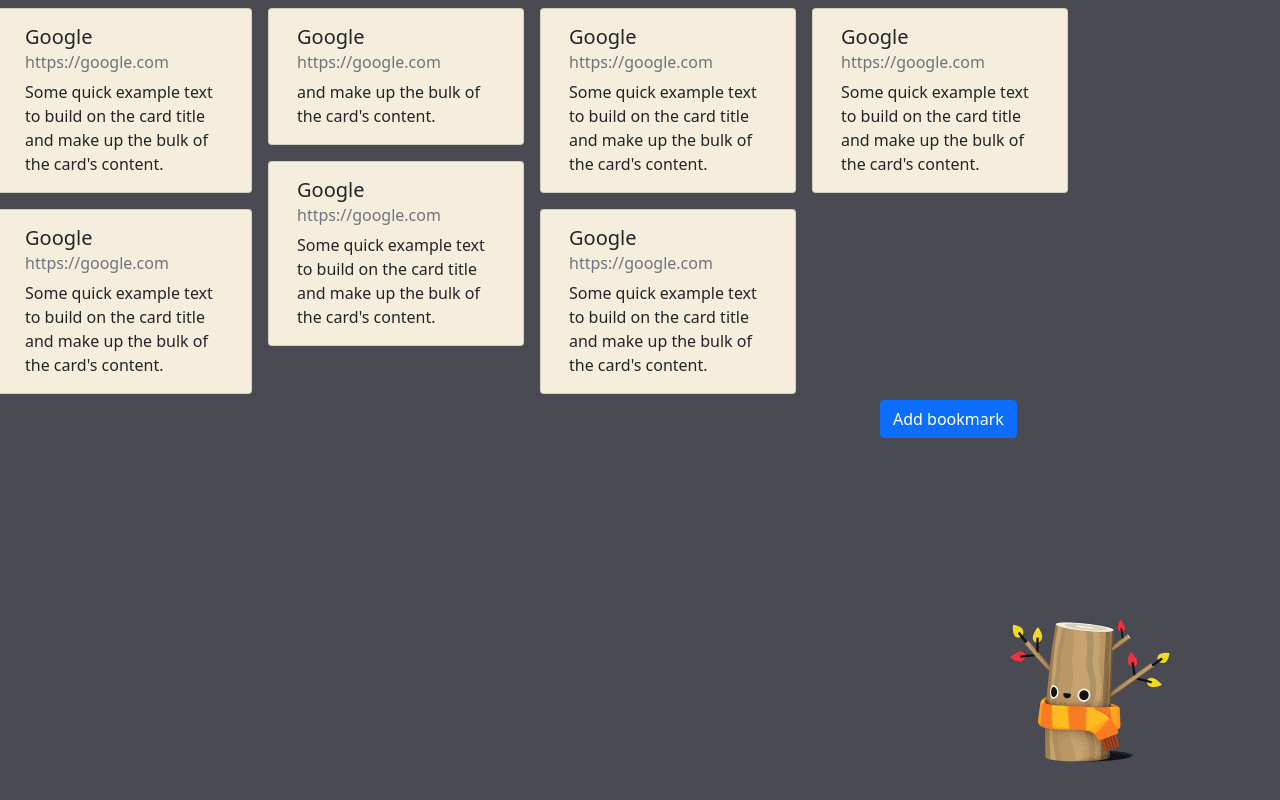
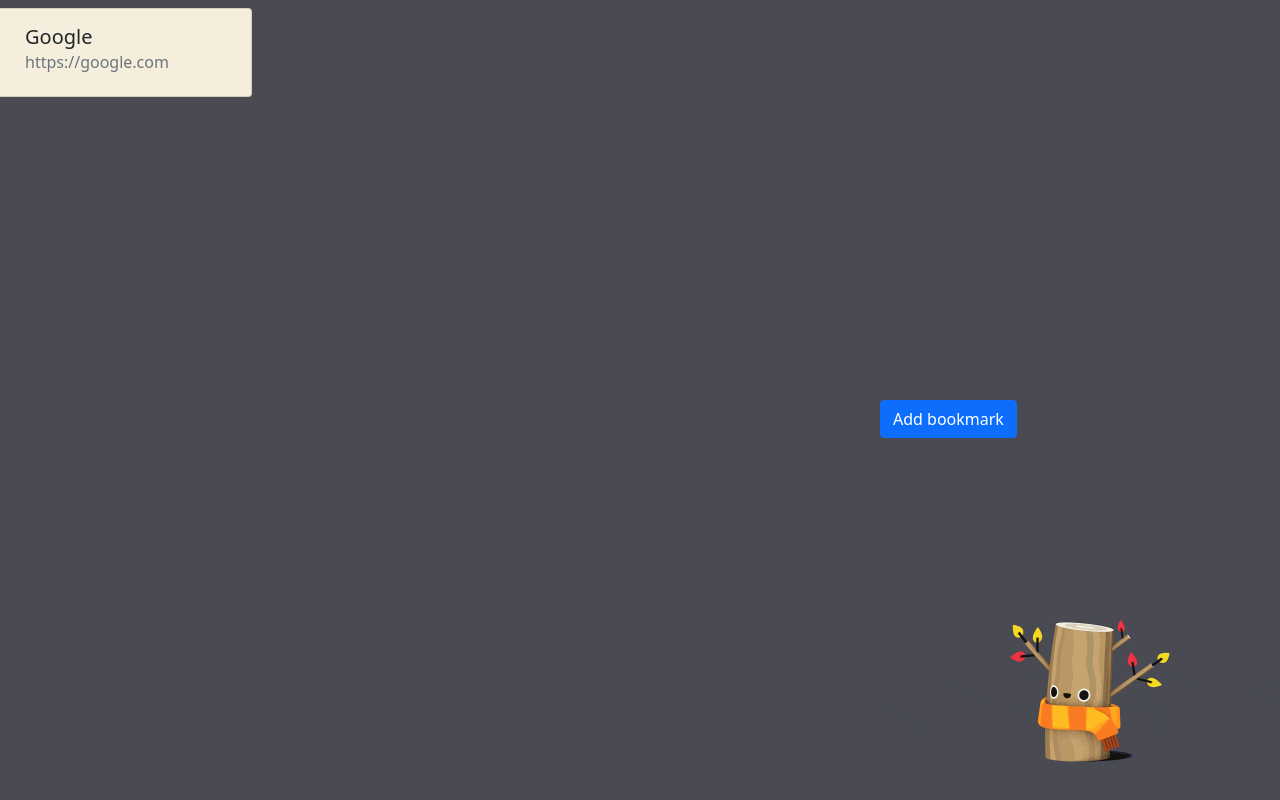
Before and after one commit to Priyanka-Sachan/Bookmarker, a plain HTML site: page index.html in a window 1280 px wide. Drawn offline with nearby package versions, Linux system fonts and the light colour scheme.

Commit message:
Add local storage

```diff
--- a/index.html
+++ b/index.html
@@ -15,56 +15,7 @@
 <body>
 
     <!-- Bookmarks -->
-    <div class="bookmarks row" data-masonry='{"percentPosition": true }'>
-        <div class="card bookmark">
-            <div class="card-body">
-                <h5 class="card-title name">Google</h5>
-                <h6 class="card-subtitle mb-2 text-muted url"> https://google.com</h6>
-                <p class="card-text note">Some quick example text to build on the card title and make up the bulk of the card's content.</p>
-            </div>
-        </div>
-        <div class="card bookmark">
-            <div class="card-body">
-                <h5 class="card-title name">Google</h5>
-                <h6 class="card-subtitle mb-2 text-muted url"> https://google.com</h6>
-                <p class="card-text note"> and make up the bulk of the card's content.</p>
-            </div>
-        </div>
-        <div class="card bookmark">
-            <div class="card-body">
-                <h5 class="card-title name">Google</h5>
-                <h6 class="card-subtitle mb-2 text-muted url"> https://google.com</h6>
-                <p class="card-text note">Some quick example text to build on the card title and make up the bulk of the card's content.</p>
-            </div>
-        </div>
-        <div class="card bookmark">
-            <div class="card-body">
-                <h5 class="card-title name">Google</h5>
-                <h6 class="card-subtitle mb-2 text-muted url"> https://google.com</h6>
-                <p class="card-text note">Some quick example text to build on the card title and make up the bulk of the card's content.</p>
-            </div>
-        </div>
-        <div class="card bookmark">
-            <div class="card-body">
-                <h5 class="card-title name">Google</h5>
-                <h6 class="card-subtitle mb-2 text-muted url"> https://google.com</h6>
-                <p class="card-text note">Some quick example text to build on the card title and make up the bulk of the card's content.</p>
-            </div>
-        </div>
-        <div class="card bookmark">
-            <div class="card-body">
-                <h5 class="card-title name">Google</h5>
-                <h6 class="card-subtitle mb-2 text-muted url"> https://google.com</h6>
-                <p class="card-text note">Some quick example text to build on the card title and make up the bulk of the card's content.</p>
-            </div>
-        </div>
-        <div class="card bookmark">
-            <div class="card-body">
-                <h5 class="card-title name">Google</h5>
-                <h6 class="card-subtitle mb-2 text-muted url"> https://google.com</h6>
-                <p class="card-text note">Some quick example text to build on the card title and make up the bulk of the card's content.</p>
-            </div>
-        </div>
+    <div class="row" id="bookmarks-section" data-masonry='{"percentPosition": true }'>
     </div>
 
     <!-- Modal -->
--- a/script.js
+++ b/script.js
@@ -1,8 +1,50 @@
 const form = document.getElementById('add-bookmark-form');
-const addBookmark = document.getElementById('add_bookmark');
+const bookmarksSection = document.getElementById('bookmarks-section');
 const wName = document.getElementById('w_name');
 const wUrl = document.getElementById('w_url');
 const note = document.getElementById('note');
+let bookmarks = [];
+
+// Fetch Bookmarks from local storage
+fetchBookmarks = () => {
+    if (localStorage.getItem('bookmarks')) {
+        bookmarks = JSON.parse(localStorage.getItem('bookmarks'));
+    } else {
+        bookmarks = [{
+            wName: 'Google',
+            wUrl: 'https://google.com',
+            note: ''
+        }];
+        localStorage.setItem('bookmarks', JSON.stringify(bookmarks));
+    }
+    buildBookmarks();
+}
+
+// Build bookmarks DOM
+buildBookmarks = () => {
+    bookmarks.forEach((bookmark) => {
+        const { wName, wUrl, note } = bookmark;
+        const card = document.createElement('div');
+        card.classList.add('card');
+        card.classList.add('bookmark');
+        const cardBody = document.createElement('div');
+        cardBody.classList.add('card-body');
+        const cardTitle = document.createElement('h5');
+        cardTitle.classList.add('card-title');
+        cardTitle.innerText = wName;
+        const cardSubtitle = document.createElement('h6');
+        cardSubtitle.classList.add('card-subtitle');
+        cardSubtitle.classList.add('mb-2');
+        cardSubtitle.classList.add('text-muted');
+        cardSubtitle.innerText = wUrl;
+        const cardText = document.createElement('p');
+        cardText.classList.add('card-text');
+        cardText.innerText = note;
+        cardBody.append(cardTitle, cardSubtitle, cardText);
+        card.append(cardBody);
+        bookmarksSection.append(card);
+    });
+}
 
 form.addEventListener('submit', function(event) {
     let isValid = form.checkValidity();
@@ -19,8 +61,9 @@
             wUrl: wUrlValue,
             note: noteValue,
         };
-        console.log('Bookmark', bookmark);
-        event.preventDefault();
-        event.stopPropagation();
+        bookmarks.push(bookmark);
+        localStorage.setItem('bookmarks', JSON.stringify(bookmarks));
     }
 }, false);
+
+fetchBookmarks();
```
